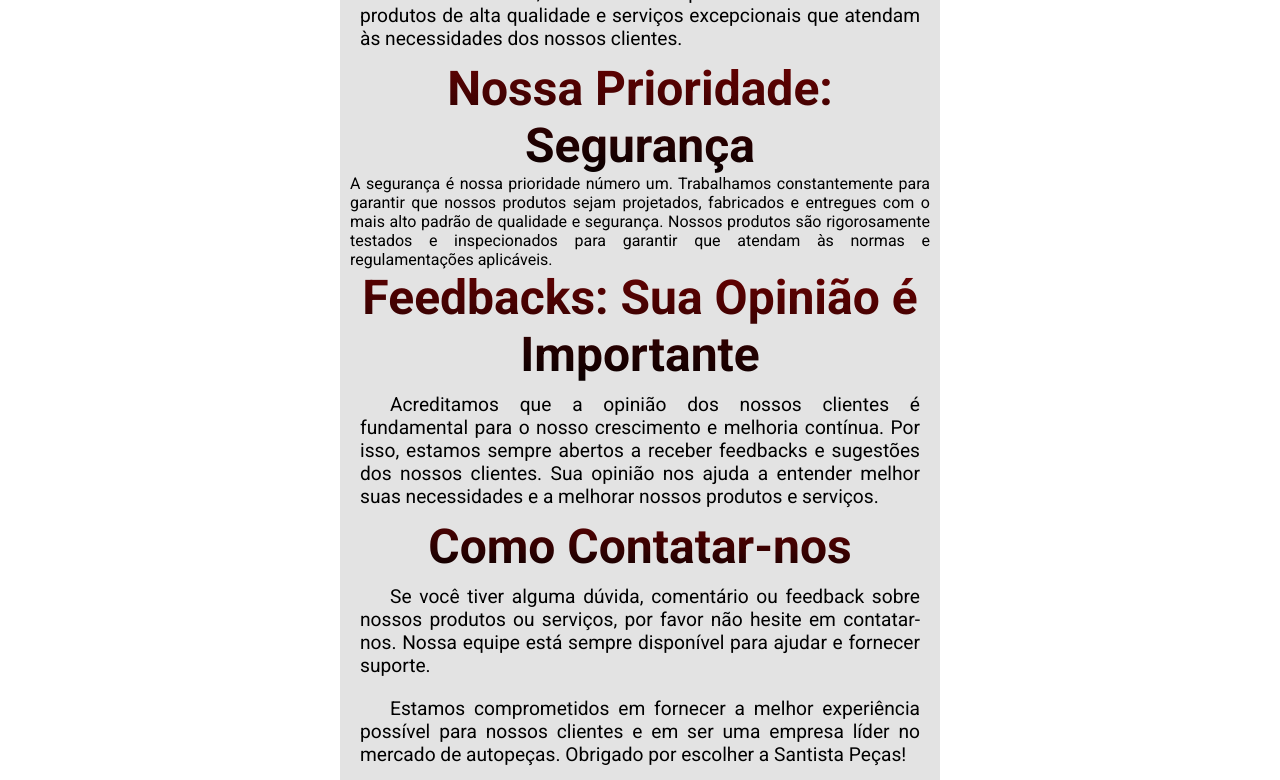
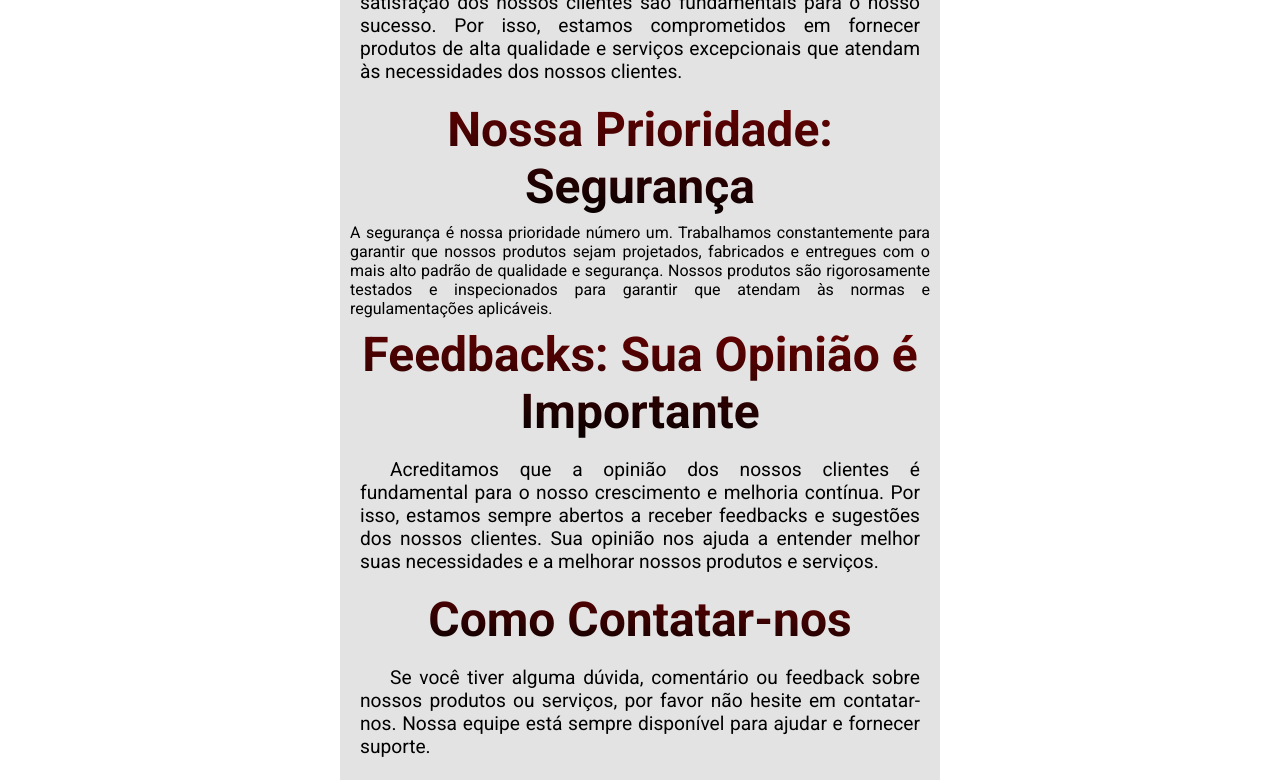
Before and after one commit to Davi-Dev25/santista-pecas, a plain HTML site: page index.html in a window 1280 px wide. Shown: the part 1886-2666 px from the top of the page. Drawn offline with nearby package versions, Linux system fonts and the light colour scheme.

Commit message:
mais alguns detalhes nos textos, como espaçamento e margens

```diff
--- a/style/style.css
+++ b/style/style.css
@@ -145,6 +145,7 @@
 }
 h1, h2{
     text-align: center;
+    margin: 8px;
 }
 .dife{
     background-image: linear-gradient(2deg, black 0%, rgb(111, 2, 2) 100%);
@@ -157,6 +158,7 @@
     padding: 10px;
     text-indent: 30px;
     font-size: 1.2em;
+    line-height: 1.2em;
 
 }
 .cars{
```
